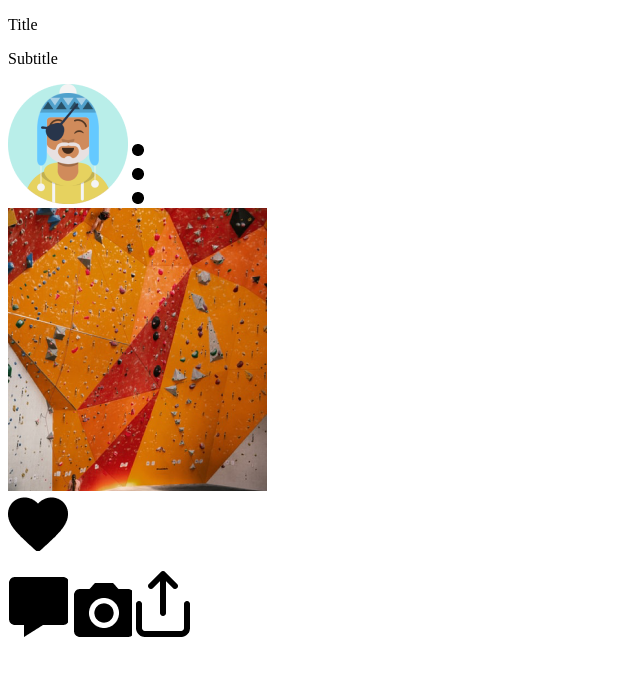
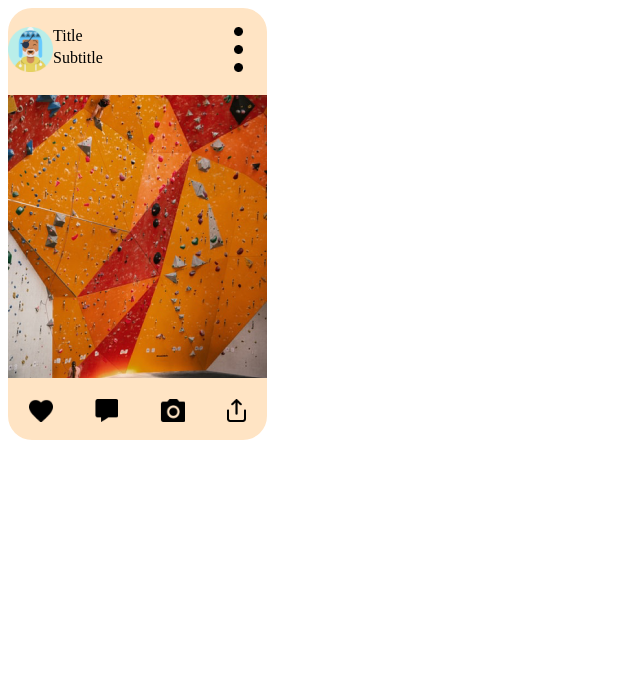
Before and after one commit to lvlux9/projects, a plain HTML site: page ui_card/index.html in a window 1280 px wide. Shown: the whole page, without its empty margins (0-640 px from the left). Drawn offline with Linux system fonts and the light colour scheme.

Commit message:
resizing progress

```diff
--- a/ui_card/index.html
+++ b/ui_card/index.html
@@ -5,8 +5,10 @@
     <meta http-equiv="X-UA-Compatible" content="IE=edge">
     <meta name="viewport" content="width=device-width, initial-scale=1.0">
     <title>ui_card</title>
+    <link rel="stylesheet" href="style.css">
 </head>
 <body>
+    <div class="card">
         <header>
             <div class="profile_post_information">
                 <p class="profile_name">Title</p>
@@ -25,5 +27,6 @@
             <img src="/ui_card/images_ui_card/camera_icon@3x.png" class="camera_icon" alt="camera icon">
             <img src="/ui_card/images_ui_card/share_icon@3x.png" class="share_icon" alt="share icon">
         </footer>
+    </div>
 </body>
 </html>
--- a/ui_card/style.css
+++ b/ui_card/style.css
@@ -0,0 +1,67 @@
+html{
+    box-sizing: border-box;
+    display: flex;
+}
+
+.card{
+    padding-top: 1em;
+    padding-bottom: 1em;
+    display: flex;
+    flex-direction: column;
+    justify-content: space-between;
+    background-color: bisque;
+    border-radius: 1.5em;
+    height: 400px;
+
+}
+
+header{
+    display: flex;
+    flex-direction: row;
+    justify-content: flex-start;
+    align-items: center;
+    height: 50px;
+    width: 100%;
+}
+
+/* .profile_post_image{
+    flex-grow: auto;
+} */
+
+footer{
+    display: flex;
+    flex-direction: row;
+    justify-content: space-around;
+    height: 25px;
+    width: 100%;
+
+}
+
+/* header elements */
+.profile_post_information, .profile_image, .more_icon, .profile_name, .profile_post_description{
+    height: 90%;
+    margin: 0;
+    padding: 0;
+}
+
+/* footer elements */
+.heart_icon, .messages_icon, .share_icon, .camera_icon{
+    height: 90%;
+}
+
+/* header elements order */
+.profile_image{
+    order: 1;
+}
+
+.profile_post_information{
+    order: 2;
+    display: flex;
+    flex-direction: column;
+    width: 70%;
+
+}
+
+.more_icon{
+    order: 3;
+}
```
Lines whose indentation alone changed are shown as unchanged.
